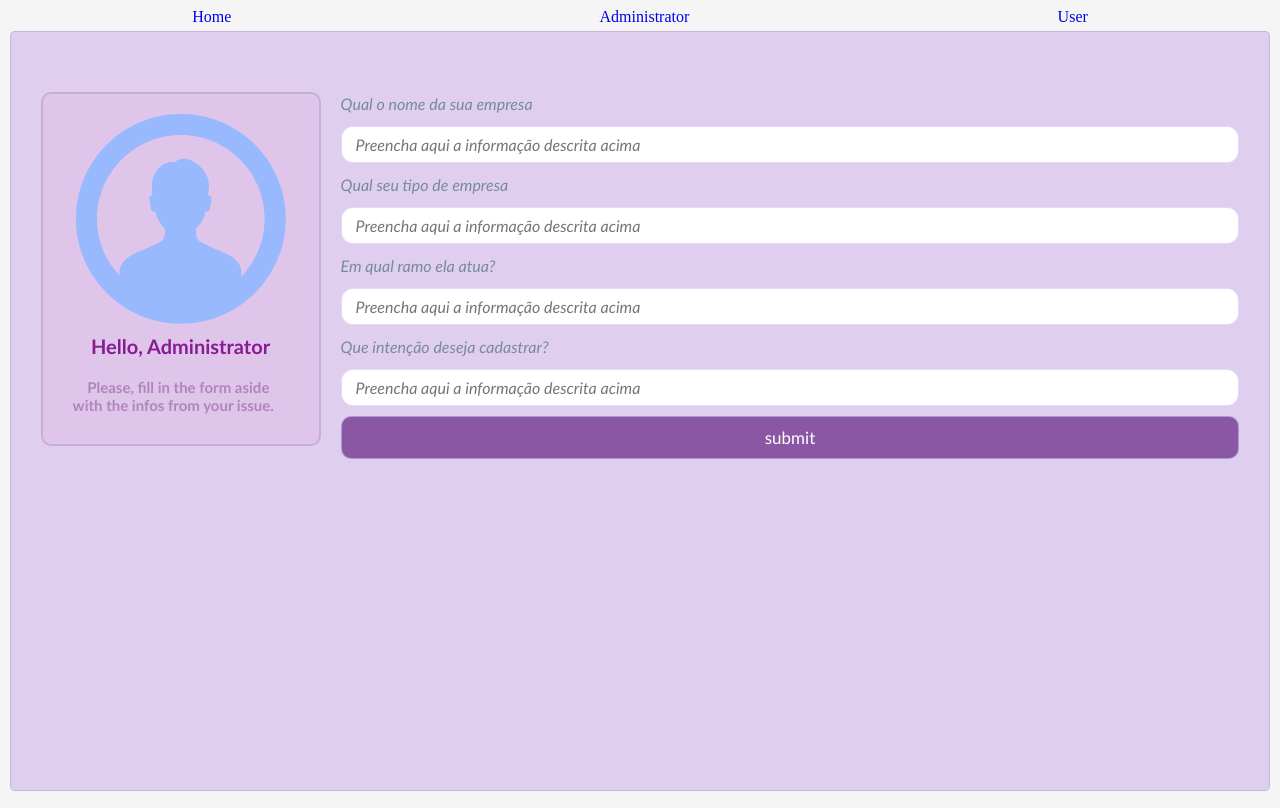
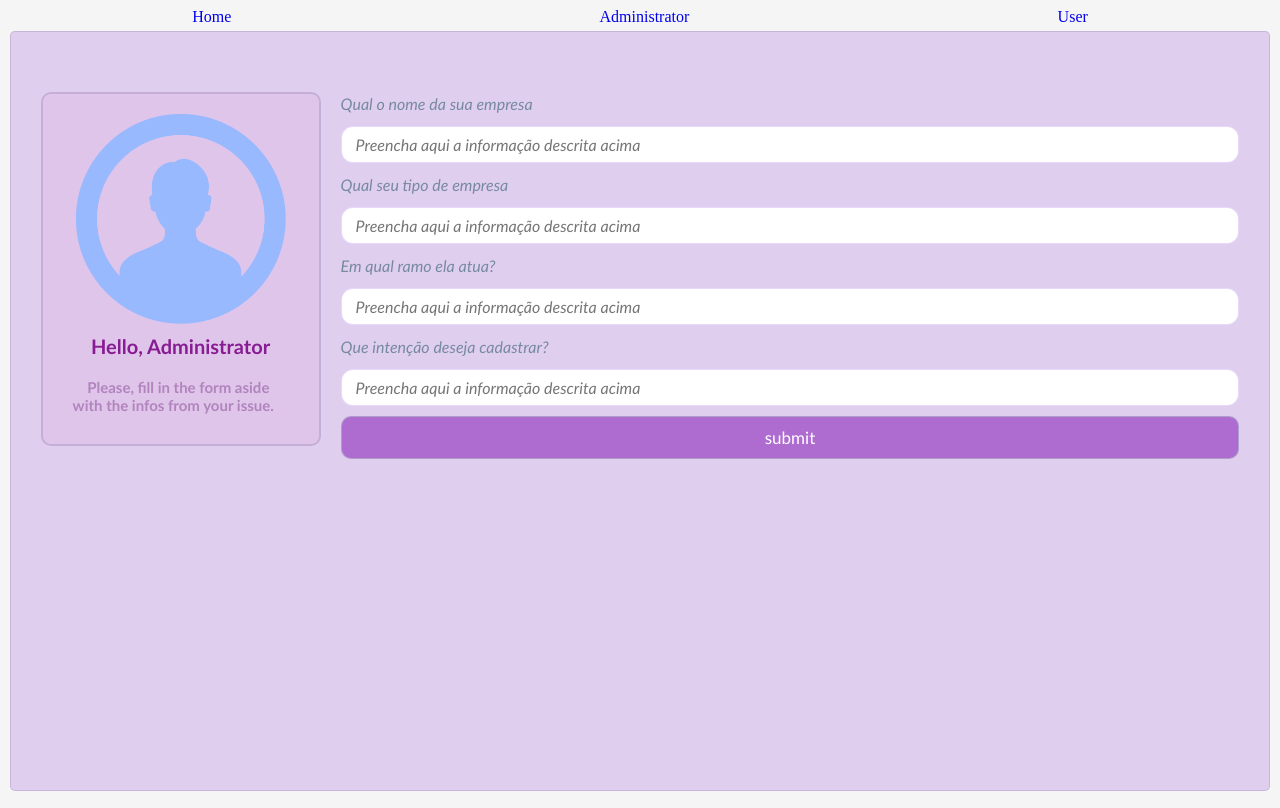
Before and after one commit to andregom/chatbot_ui_rts, a React (Create React App) app: page /register in a window 1280 px wide. In both pictures the pointer is over the button "submit". Built offline with nearby package versions, Linux system fonts and the light colour scheme.

Commit message:
adds hover effect to submit button

```diff
--- a/src/components/Form/styles.scss
+++ b/src/components/Form/styles.scss
@@ -81,4 +81,8 @@
     border-radius: 10px !important;
     font-family: 'Gill Sans', 'Gill Sans MT', Calibri, 'Trebuchet MS', sans-serif;
     font-size: 17px;
+    &:hover {
+        background-color: rgb(175, 108, 208);
+        cursor: pointer;
+    }
 }
```
